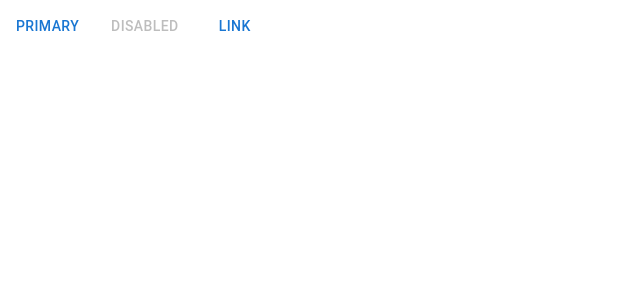
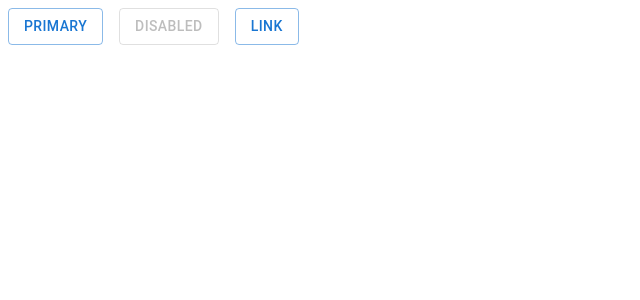
Before and after one commit to KhairiYusoff/MUI, a React (Vite) app: page / in a window 1280 px wide. Shown: the top 300 px of the page, without its empty margins (0-640 px from the left). Built offline with nearby package versions, Linux system fonts and the light colour scheme.

Commit message:
Created OutlinedButtons

```diff
--- a/src/App.jsx
+++ b/src/App.jsx
@@ -1,6 +1,7 @@
 import ComboBox from "./components/Inputs/Autocomplete/ComboBox"
 import Playground from "./components/Inputs/Autocomplete/Playground"
 import BasicButtons from "./components/Inputs/Button/Basic"
+import OutlinedButtons from "./components/Inputs/Button/Outlined"
 import TextButtons from "./components/Inputs/Button/Text"
 import Checkboxes from "./components/Inputs/Checkbox/Basic"
 
@@ -10,7 +11,7 @@ function App() {
 
   return (
     <>
-      <TextButtons />
+      <OutlinedButtons />
     </>
   )
 }
--- /dev/null
+++ b/src/components/Inputs/Button/Outlined.jsx
@@ -0,0 +1,17 @@
+import * as React from 'react';
+import Button from '@mui/material/Button';
+import Stack from '@mui/material/Stack';
+
+export default function OutlinedButtons() {
+    return (
+        <Stack direction="row" spacing={2}>
+            <Button variant="outlined">Primary</Button>
+            <Button variant="outlined" disabled>
+                Disabled
+            </Button>
+            <Button variant="outlined" href="#outlined-buttons">
+                Link
+            </Button>
+        </Stack>
+    );
+}
```
